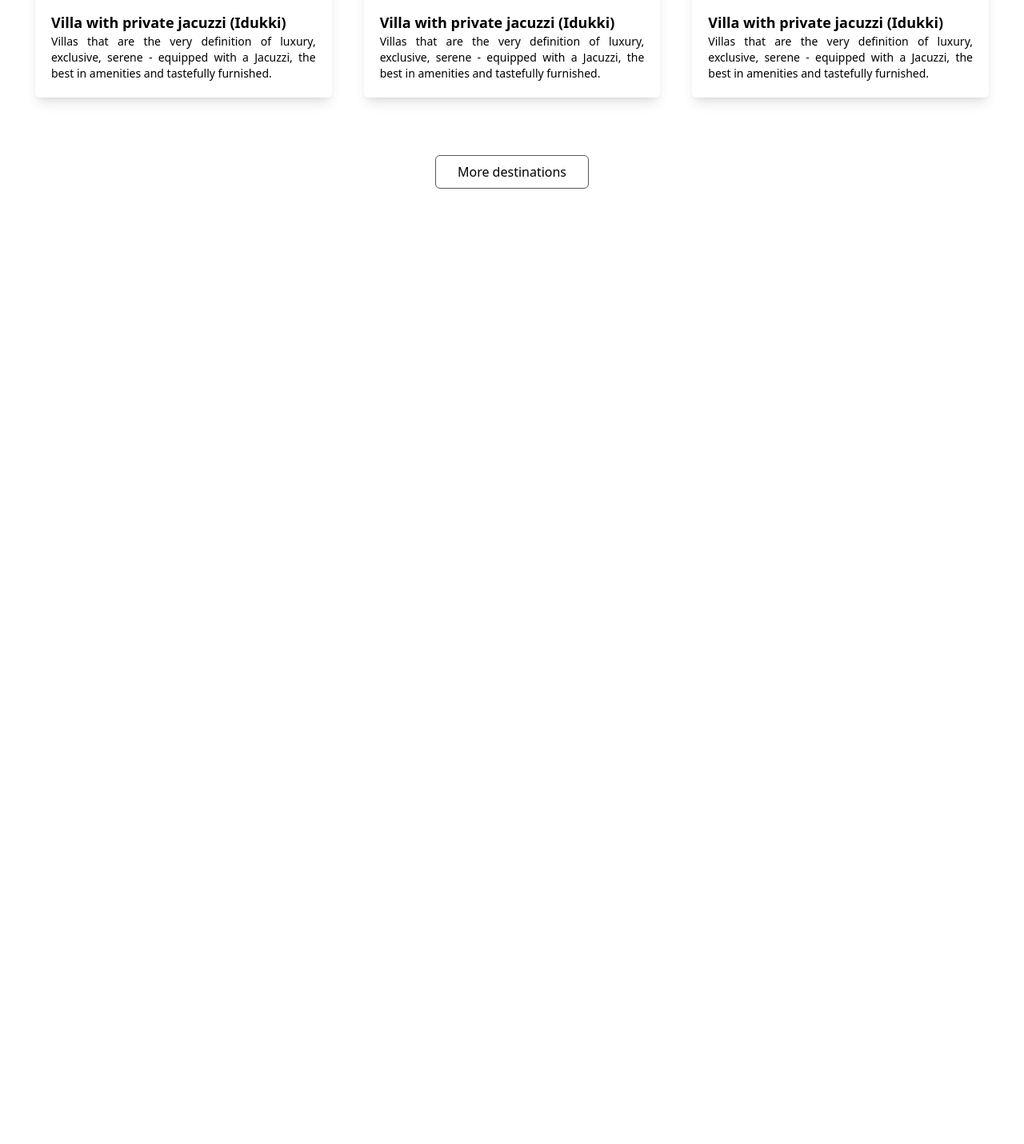
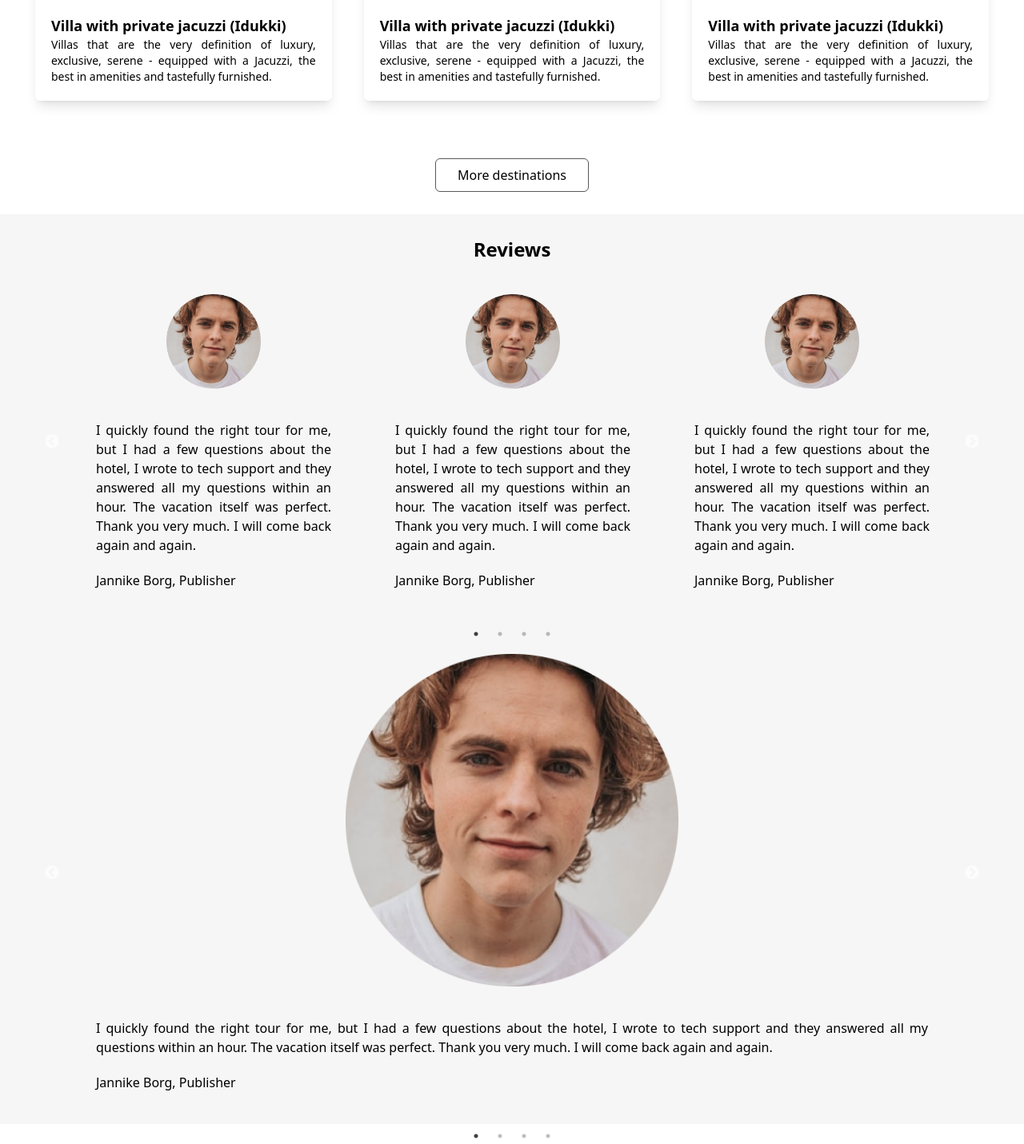
Before and after one commit to jaisonjoshi/Trouvailler-web, a React (Create React App) app: page / in a window 1280 px wide. Shown: the part 870-2301 px from the top of the page at 80% size. Before the commit the page ends 1134 px from the top, so only its background shows below. Built offline with nearby package versions, Linux system fonts and the light colour scheme.

Commit message:
created review

```diff
--- a/package.json
+++ b/package.json
@@ -10,6 +10,8 @@
     "react-dom": "^18.2.0",
     "react-router-dom": "^6.4.2",
     "react-scripts": "5.0.1",
+    "react-slick": "^0.29.0",
+    "slick-carousel": "^1.8.1",
     "web-vitals": "^2.1.4"
   },
   "scripts": {
--- /dev/null
+++ b/src/Pages/Reviews/Review.jsx
@@ -0,0 +1,42 @@
+import React from 'react'
+import "slick-carousel/slick/slick.css";
+import "slick-carousel/slick/slick-theme.css";
+import Slider from "react-slick";
+
+const Reviews = () => {
+    var settings = {
+        dots: true,
+        infinite: true,
+        speed: 500,
+        slidesToShow: 3,
+        slidesToScroll: 1
+    };
+    return (
+        <Slider {...settings}>
+            <ReviewsCard />
+            <ReviewsCard />
+            <ReviewsCard />
+            <ReviewsCard />
+        </Slider>
+    );
+}
+
+const ReviewsCard = () => {
+    return (
+        <div className='p-10'>
+            <div className='flex justify-center'>
+                <div className='w-2/5 h-2/5 rounded-full'>
+                    <img className='w-full object-cover' src={require('../Assets/avatar.png')} alt="Avatar" />
+                </div>
+            </div>
+            <p className='text-justify pt-10'>
+                I quickly found the right tour for me, but I had a few questions about the hotel, I wrote to tech support and they answered all my questions within an hour. The vacation itself was perfect. Thank you very much. I will come back again and again.
+            </p>
+            <div className='pt-5'>
+                <span className='font-medium'>Jannike Borg,</span><span> Publisher</span>
+            </div>
+        </div>
+    )
+}
+
+export default Reviews
--- /dev/null
+++ b/src/Pages/Reviews/ReviewsMob.jsx
@@ -0,0 +1,42 @@
+import React from 'react'
+import "slick-carousel/slick/slick.css";
+import "slick-carousel/slick/slick-theme.css";
+import Slider from "react-slick";
+
+const ReviewsMob = () => {
+    var settings = {
+        dots: true,
+        infinite: true,
+        speed: 500,
+        slidesToShow: 1,
+        slidesToScroll: 1
+    };
+    return (
+        <Slider {...settings}>
+            <ReviewsCard />
+            <ReviewsCard />
+            <ReviewsCard />
+            <ReviewsCard />
+        </Slider>
+    );
+}
+
+const ReviewsCard = () => {
+    return (
+        <div className='p-10'>
+            <div className='flex justify-center'>
+                <div className='w-2/5 h-2/5 rounded-full'>
+                    <img className='w-full object-cover' src={require('../Assets/avatar.png')} alt="Avatar" />
+                </div>
+            </div>
+            <p className='text-justify pt-10'>
+                I quickly found the right tour for me, but I had a few questions about the hotel, I wrote to tech support and they answered all my questions within an hour. The vacation itself was perfect. Thank you very much. I will come back again and again.
+            </p>
+            <div className='pt-5'>
+                <span className='font-medium'>Jannike Borg,</span><span> Publisher</span>
+            </div>
+        </div>
+    )
+}
+
+export default ReviewsMob
--- a/src/Pages/home/Home.jsx
+++ b/src/Pages/home/Home.jsx
@@ -1,13 +1,17 @@
 import React from 'react'
 import DestCard from '../components/cards/trending_dest_card'
+import Review from '../Reviews/Review'
+import ReviewMob from '../Reviews/ReviewsMob'
+
+
 const Home = () => {
+
   return (
     <div className=''>Home
-
       {/* trending destinations block */}
       <div>
         <div className='text-center'>
-          <h1 className='font-bold text-xl'>Trending Destinations</h1>
+          <h1 className='font-bold text-2xl'>Trending Destinations</h1>
           <p>Have a plan to go vacation? See trending destinations for your inspiration where to go.</p>
         </div>
       </div>
@@ -22,6 +26,14 @@ const Home = () => {
       <div className='p-7 text-center'>
         <button className='font-medium border-graydust-dark border p-2 rounded-md w-full sm:w-48 hover:bg-evergreen hover:text-whiteglow hover:border-transparent hover:transition-colors hover:duration-200' >More destinations</button>
       </div>
+
+      {/* reviews block */}
+      <div className='bg-graydust-light px-20'>
+        <h1 className='font-bold text-2xl text-center pt-7'>Reviews</h1>
+        <Review className='hidden sm:block'/>
+        <ReviewMob className='sm:hidden'/>
+      </div>
+
     </div>
   )
 }
```
Also changed, not shown: src/Pages/Assets/avatar.png (added), 1 other file (tests, documents, lock files or other folders).
